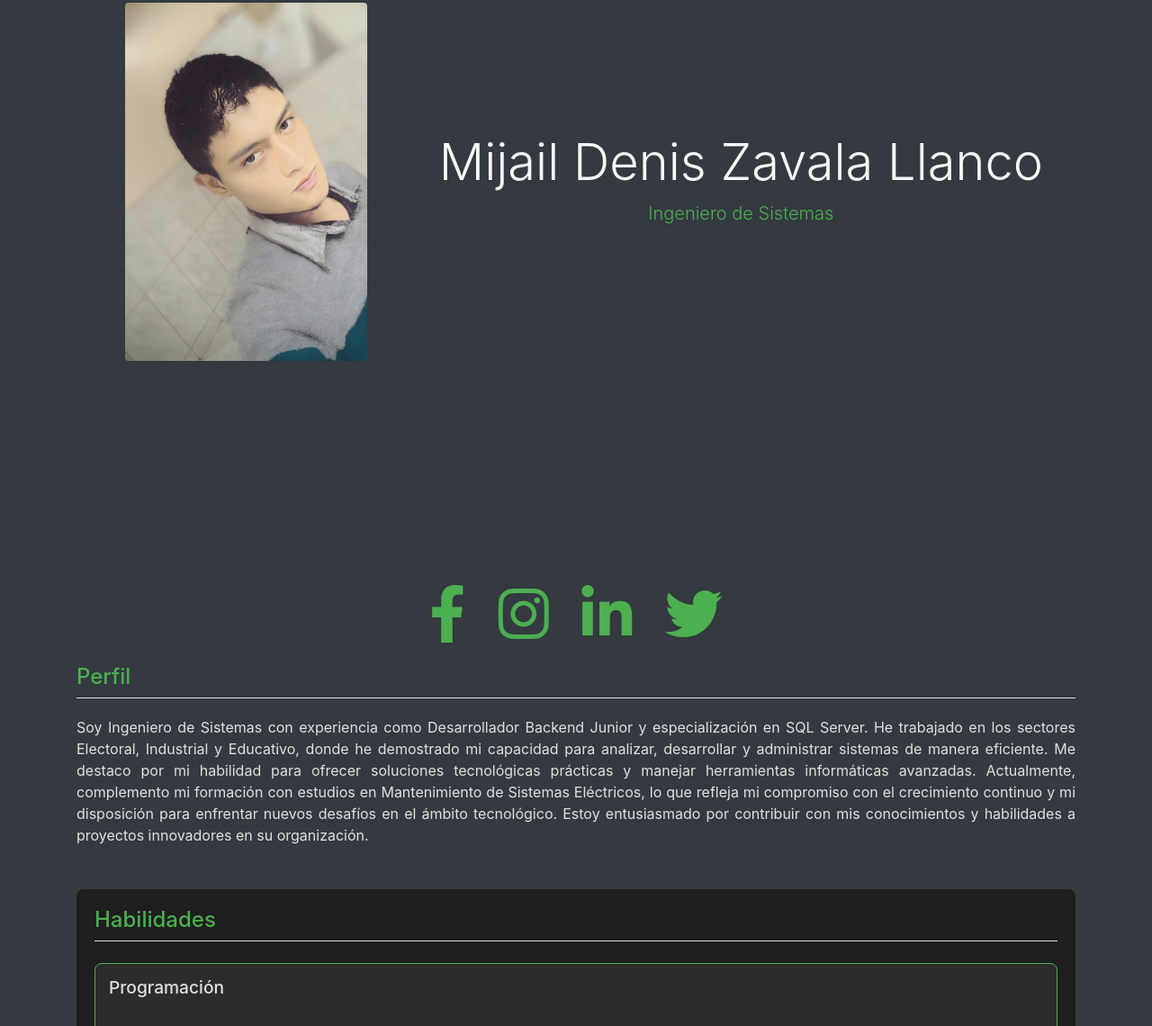
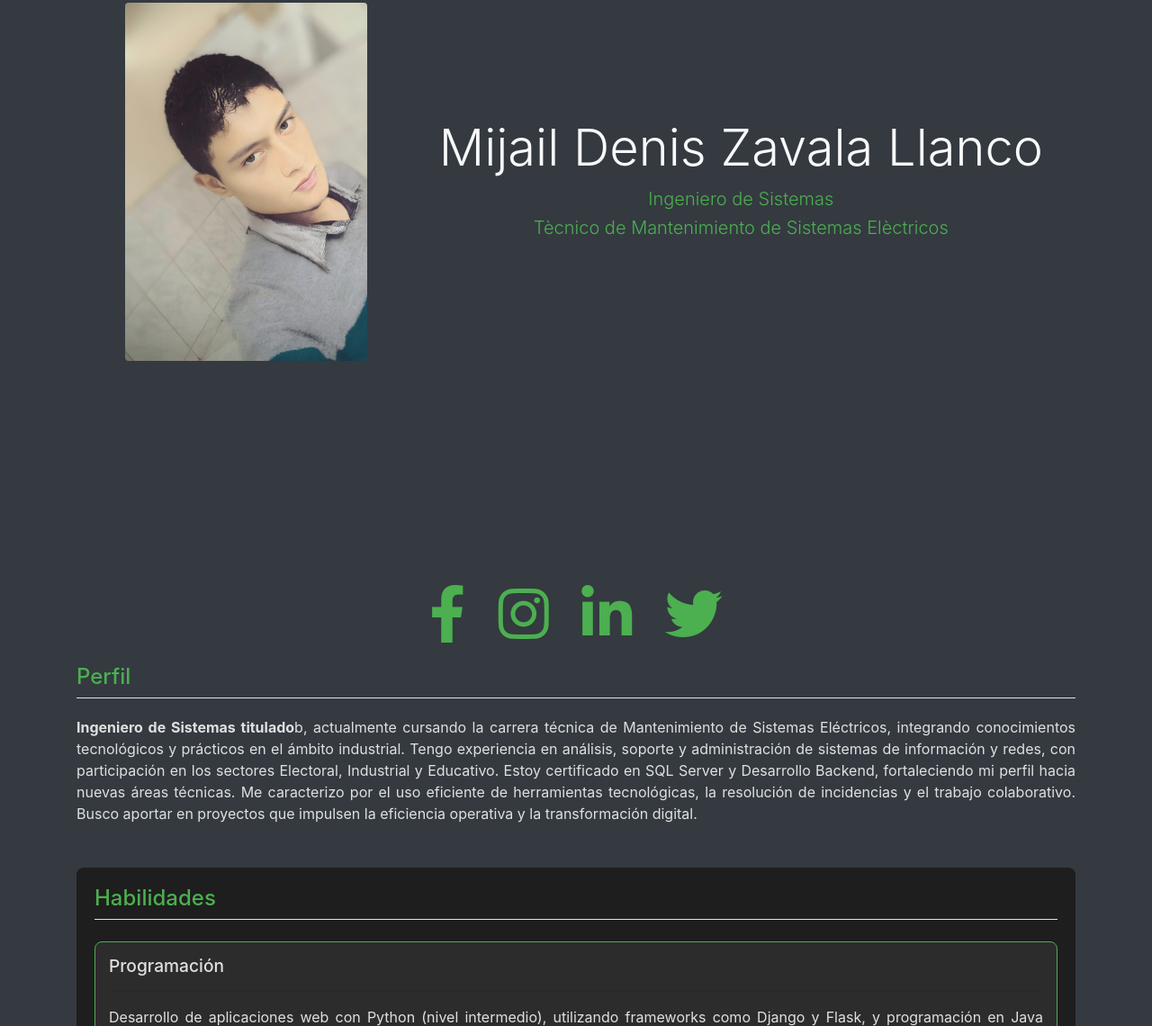
Before and after one commit to MIDEZA-22/MIDEZA-CV, a plain HTML site: page index.html in a window 1280 px wide. Shown: the part 198-1338 px from the top of the page at 90% size. Drawn offline with nearby package versions, Linux system fonts and the light colour scheme.

Commit message:
Update index.html

```diff
--- a/index.html
+++ b/index.html
@@ -25,6 +25,7 @@
                 <div class="col-md-8">
                     <h1 class="display-4" >Mijail Denis Zavala Llanco</h1>
                     <h2 class="lead" style="color: #4caf50;">Ingeniero de Sistemas</h2>
+                    <h2 class="lead" style="color: #4caf50;">Tècnico de Mantenimiento de Sistemas Elèctricos</h2>
                 </div>
             </div>
         </header>
@@ -46,7 +47,7 @@
 
         <section class="profile mb-5">
             <h3 class="border-bottom pb-2">Perfil</h3>
-            <p style="text-align: justify;">Soy Ingeniero de Sistemas con experiencia como Desarrollador Backend Junior y especialización en SQL Server. He trabajado en los sectores Electoral, Industrial y Educativo, donde he demostrado mi capacidad para analizar, desarrollar y administrar sistemas de manera eficiente. Me destaco por mi habilidad para ofrecer soluciones tecnológicas prácticas y manejar herramientas informáticas avanzadas. Actualmente, complemento mi formación con estudios en Mantenimiento de Sistemas Eléctricos, lo que refleja mi compromiso con el crecimiento continuo y mi disposición para enfrentar nuevos desafíos en el ámbito tecnológico. Estoy entusiasmado por contribuir con mis conocimientos y habilidades a proyectos innovadores en su organización.</p>
+            <p style="text-align: justify;"><b>Ingeniero de Sistemas titulado</b>b, actualmente cursando la carrera técnica de Mantenimiento de Sistemas Eléctricos, integrando conocimientos tecnológicos y prácticos en el ámbito industrial. Tengo experiencia en análisis, soporte y administración de sistemas de información y redes, con participación en los sectores Electoral, Industrial y Educativo. Estoy certificado en SQL Server y Desarrollo Backend, fortaleciendo mi perfil hacia nuevas áreas técnicas. Me caracterizo por el uso eficiente de herramientas tecnológicas, la resolución de incidencias y el trabajo colaborativo. Busco aportar en proyectos que impulsen la eficiencia operativa y la transformación digital.</p>
         </section>
 
         <section class="skills mb-5">
```
